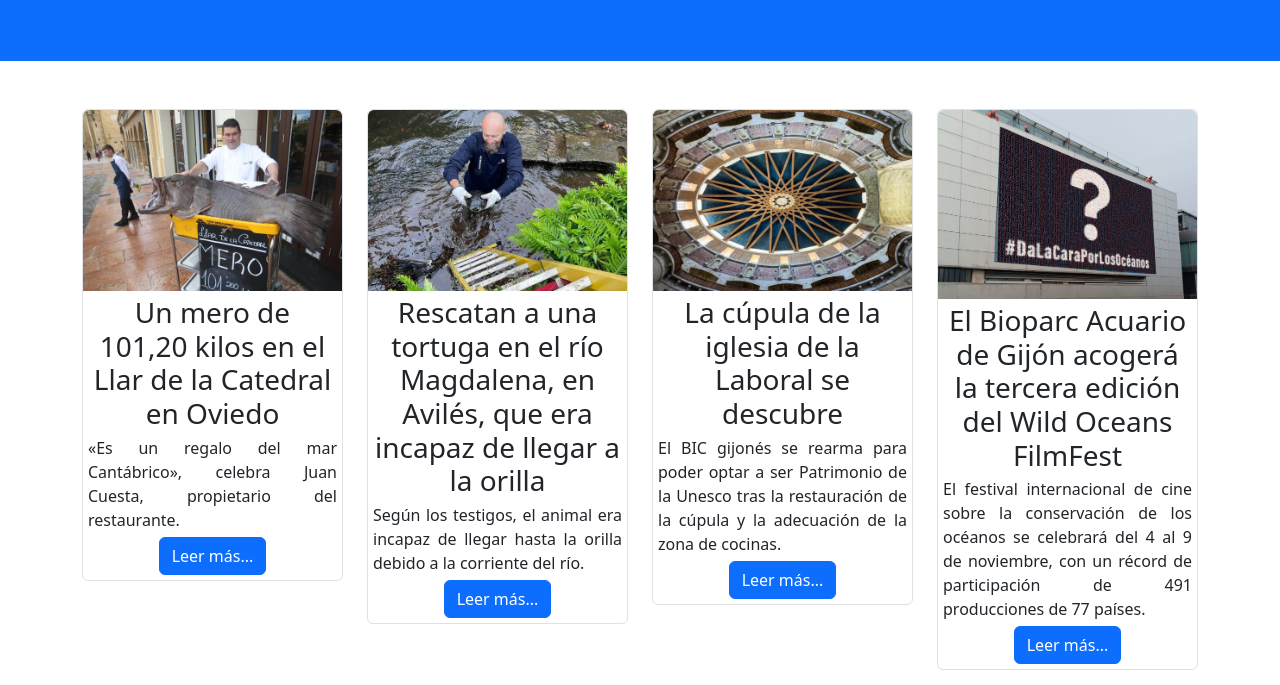
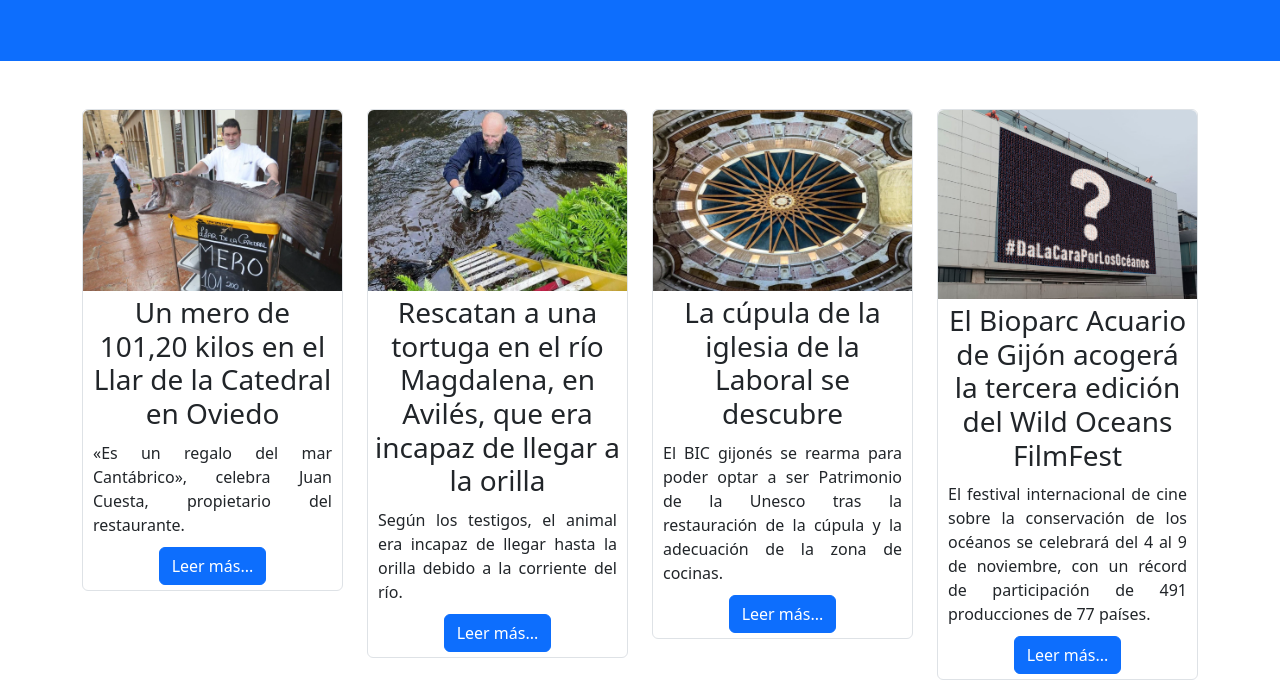
Before and after one commit to cometoflegend/ejercicio-noticias, a website: page index.html in a window 1280 px wide. Shown: the part 131-816 px from the top of the page. Drawn offline with nearby package versions, Linux system fonts and the light colour scheme.

Commit message:
Mejora estética

```diff
--- a/index.html
+++ b/index.html
@@ -20,7 +20,7 @@
                     <img src="imagenes/mero.webp" class="img-fluid rounded-top" alt=""/>
                     <h3 style="margin: 5px; text-align: center;">Un mero de 101,20 kilos en el Llar de la Catedral en
                         Oviedo</h3>
-                    <p style="margin: 5px; text-align: justify;">«Es un regalo del mar Cantábrico», celebra Juan Cuesta,
+                    <p style="margin: 10px; text-align: justify;">«Es un regalo del mar Cantábrico», celebra Juan Cuesta,
                         propietario del restaurante.</p>
                     <div class="d-flex justify-content-center"><button class="btn btn-primary"
                             style="text-align: center; margin-bottom: 5px;">Leer más...</button></div>
@@ -30,7 +30,7 @@
                 <div class="border rounded">
                     <img src="imagenes/tortuga.jpg" class="img-fluid rounded-top" alt=""/>
                     <h3 style="margin: 5px; text-align: center;"> Rescatan a una tortuga en el río Magdalena, en Avilés, que era incapaz de llegar a la orilla </h3>
-                    <p style="margin: 5px; text-align: justify;">Según los testigos, el animal era incapaz de llegar hasta la orilla debido a la corriente del río. </p>
+                    <p style="margin: 10px; text-align: justify;">Según los testigos, el animal era incapaz de llegar hasta la orilla debido a la corriente del río. </p>
                     <div class="d-flex justify-content-center"><button class="btn btn-primary"
                             style="text-align: center; margin-bottom: 5px;">Leer más...</button></div>
                 </div>
@@ -39,7 +39,7 @@
                 <div class="border rounded">
                     <img src="imagenes/laboral.webp" class="img-fluid rounded-top" alt=""/>
                     <h3 style="margin: 5px; text-align: center;">La cúpula de la iglesia de la Laboral se descubre </h3>
-                    <p style="margin: 5px; text-align: justify;"> El BIC gijonés se rearma para poder optar a ser Patrimonio de la Unesco tras la restauración de la cúpula y la adecuación de la zona de cocinas. </p>
+                    <p style="margin: 10px; text-align: justify;"> El BIC gijonés se rearma para poder optar a ser Patrimonio de la Unesco tras la restauración de la cúpula y la adecuación de la zona de cocinas. </p>
                     <div class="d-flex justify-content-center"><button class="btn btn-primary"
                             style="text-align: center; margin-bottom: 5px;">Leer más...</button></div>
                 </div>
@@ -48,7 +48,7 @@
                 <div class="border rounded">
                     <img src="imagenes/acuario.jpg" class="img-fluid rounded-top" alt=""/>
                     <h3 style="margin: 5px; text-align: center;">El Bioparc Acuario de Gijón acogerá la tercera edición del Wild Oceans FilmFest</h3>
-                    <p style="margin: 5px; text-align: justify;">El festival internacional de cine sobre la conservación de los océanos se celebrará del 4 al 9 de noviembre, con un récord de participación de 491 producciones de 77 países.</p>
+                    <p style="margin: 10px; text-align: justify;">El festival internacional de cine sobre la conservación de los océanos se celebrará del 4 al 9 de noviembre, con un récord de participación de 491 producciones de 77 países.</p>
                     <div class="d-flex justify-content-center"><button class="btn btn-primary"
                             style="text-align: center; margin-bottom: 5px;">Leer más...</button></div>
                 </div>
```
